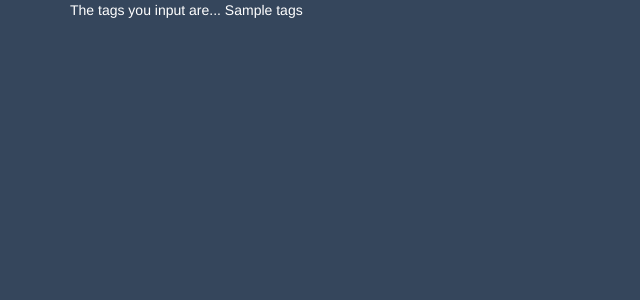
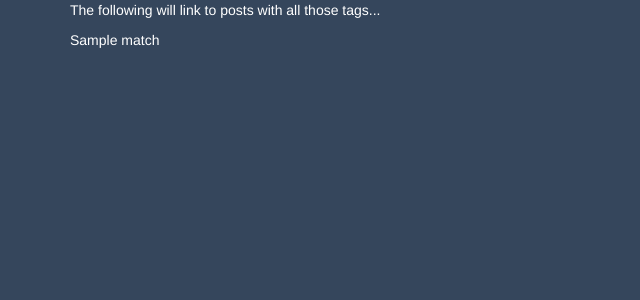
Before and after one commit to ralren/Tumblr_Multi-Tags, a Flask app: template app/templates/results.html in a window 1280 px wide. Shown: the top 300 px of the page, without its empty margins (0-640 px from the left). Run offline with Flask 2, Linux system fonts and the light colour scheme; the template is opened without the code that fills it: most values are stand-ins (such as "Sample title", 1, 10 or a date in 2020); parts of the project's set-up code (start-up, migrations or seed data) failed here and were passed over; some libraries are stand-ins or nearby versions.

Commit message:
managed to reach base goal for project

```diff
--- a/app/templates/results.html
+++ b/app/templates/results.html
@@ -3,7 +3,10 @@
 
 {% block content %}
 <div class="container">
-	The tags you input are... {{ tags }}
+	<p>The following will link to posts with all those tags...</p>
+	{% for match in matches %}
+	<p> <a href="{{ match }}">{{ match }}</a> <p>
+	{% endfor %}
 
 </div>
 {% endblock %}
@@ -16,5 +19,8 @@ body {
 	background-color: #35465c;
 	color: white;
 }
+a{
+	color: white;
+}
 </style>
 {% endblock %}
```
Also changed, not shown: app/views.py (+21 -5 lines), 3 other files.
